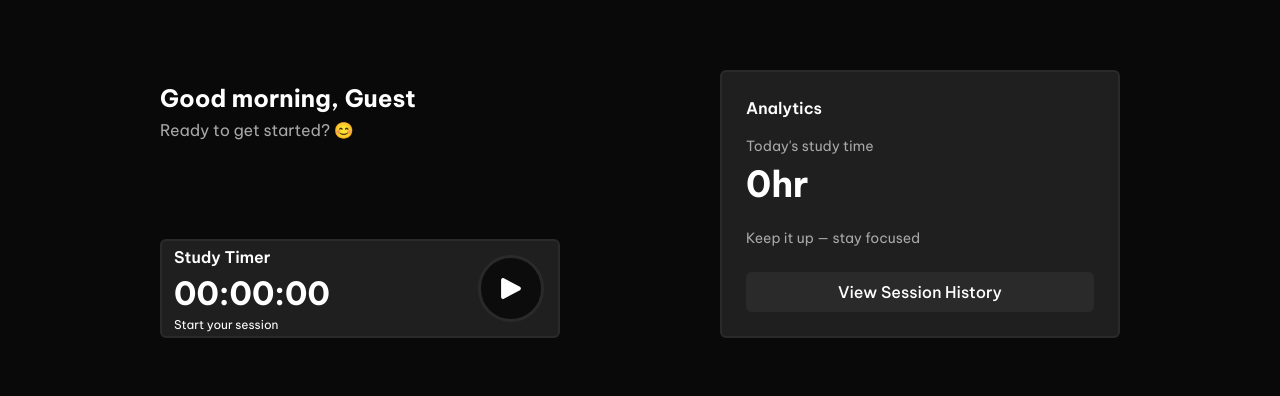
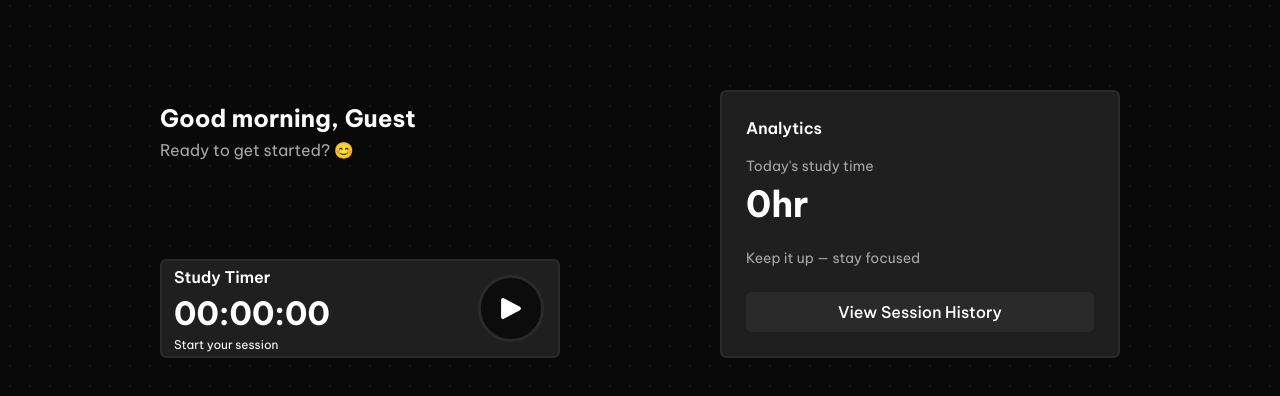
Before and after one commit to Stefan1400/ato, a React (Vite) app in the folder client/: page / in a window 1280 px wide. Shown: the part 244-640 px from the top of the page. Built offline with nearby package versions, Linux system fonts and the light colour scheme; no server answers; a web font is replaced by a local one.

Commit message:
style(page): add subtle background texture for visual depth

```diff
--- a/client/src/features/auth/LoginPage.tsx
+++ b/client/src/features/auth/LoginPage.tsx
@@ -77,7 +77,10 @@ function LoginPage() {
    }
 
    return (
-      <div className="min-h-screen bg-[#090909] px-4 py-10 text-white flex items-center justify-center">
+      <div className="relative z-10 min-h-screen bg-[#090909] px-4 py-10 pt-25 text-white flex items-center justify-center">
+
+         <div className="page-background-gradient"></div>
+
          <main className="mx-auto flex w-full max-w-md flex-col rounded-[32px] border border-white/10 p-8 shadow-[0_40px_120px_-40px_rgba(0,0,0,0.8)] backdrop-blur-xl sm:px-10">
             <div className="mb-8 text-center">
                <h1 className="mt-4 text-4xl font-semibold tracking-[0.04em] text-white">Sign in</h1>
--- a/client/src/features/auth/RegisterPage.tsx
+++ b/client/src/features/auth/RegisterPage.tsx
@@ -81,7 +81,10 @@ function RegisterPage() {
    };
 
    return (
-      <div className="min-h-screen bg-[#090909] px-4 py-10 text-white  flex items-center justify-center">
+      <div className="relative z-10 min-h-screen bg-[#090909] px-4 py-10 pt-25 text-white  flex items-center justify-center">
+
+         <div className="page-background-gradient"></div>
+
          <main className="mx-auto flex w-full max-w-md flex-col rounded-[32px] border border-white/10 p-8 shadow-[0_40px_120px_-40px_rgba(0,0,0,0.8)] backdrop-blur-xl sm:px-10">
             <div className="mb-8 text-center">
                <h1 className="mt-4 text-4xl font-semibold tracking-[0.04em] text-white">Sign up</h1>
--- a/client/src/features/auth/changePassword/ChangePasswordPage.tsx
+++ b/client/src/features/auth/changePassword/ChangePasswordPage.tsx
@@ -86,8 +86,10 @@ function ChangePasswordPage() {
    };
 
    return (
-      <div className="min-h-screen bg-[#090909] px-4 py-10 text-white flex items-center justify-center">
-         <main className="mx-auto flex w-full max-w-md flex-col rounded-[32px] border border-white/10 bg-[#111111]/95 p-8 shadow-[0_40px_120px_-40px_rgba(0,0,0,0.8)] backdrop-blur-xl sm:px-10">
+      <div className="relative z-10 min-h-screen bg-[#090909] px-4 py-10 pt-25 text-white flex items-center justify-center">
+         <div className="page-background-gradient"></div>
+
+         <main className="mx-auto flex w-full max-w-md flex-col rounded-[32px] border border-white/10 bg-[#090909] p-8 shadow-[0_40px_120px_-40px_rgba(0,0,0,0.8)] backdrop-blur-xl sm:px-10">
             <div className="mb-6 text-center">
                <h1 className="mt-4 text-3xl font-semibold tracking-[0.02em] text-white">Change Password</h1>
                <p className="mt-3 text-sm text-[#c5c5c5]">Use a strong password between 8 and 64 characters.</p>
--- a/client/src/index.css
+++ b/client/src/index.css
@@ -12,3 +12,15 @@ body {
   padding: 0;
   background-color: #151515;
 }
+
+@layer components {
+  .page-background-gradient {
+    @apply
+      pointer-events-none
+      absolute inset-0
+      opacity-[0.05]
+      z-[-1]
+      bg-[radial-gradient(circle,_#ffffff_1px,_transparent_1px)]
+      [background-size:20px_20px];
+  }
+}
--- a/client/src/pages/HomePage.tsx
+++ b/client/src/pages/HomePage.tsx
@@ -4,8 +4,11 @@ import DayAnalytics from '../components/DayAnalytics';
 
 function HomePage() {
   return (
-    <div className="w-screen min-h-screen bg-[#090909]/95 backdrop-blur-sm px-6 pt-24 lg:grid place-items-center justify-items-center">
-      <div className="mx-auto grid max-w-7xl grid-cols-1 gap-5 lg:grid-cols-2 lg:gap-40">
+    <div className="relative w-screen min-h-screen bg-[#090909]/95 backdrop-blur-sm px-6 pt-24 lg:grid place-items-center justify-items-center">
+      <div className="mx-auto grid max-w-7xl grid-cols-1 gap-5 lg:grid-cols-2 lg:gap-40 mt-10">
+
+        <div className="page-background-gradient"></div>
+
 
         <div className="flex flex-col h-full">
           <WelcomeMessage />
```
